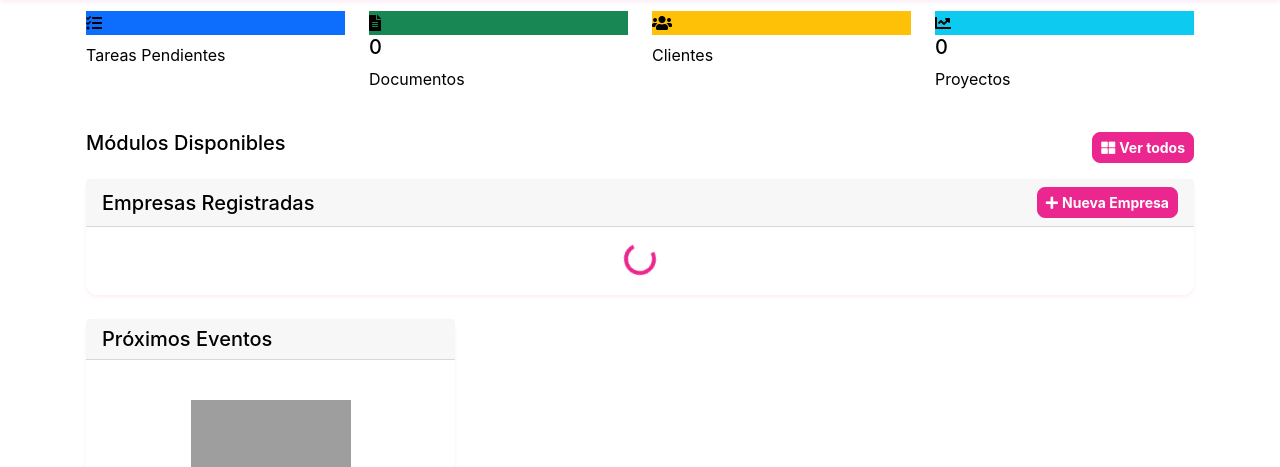
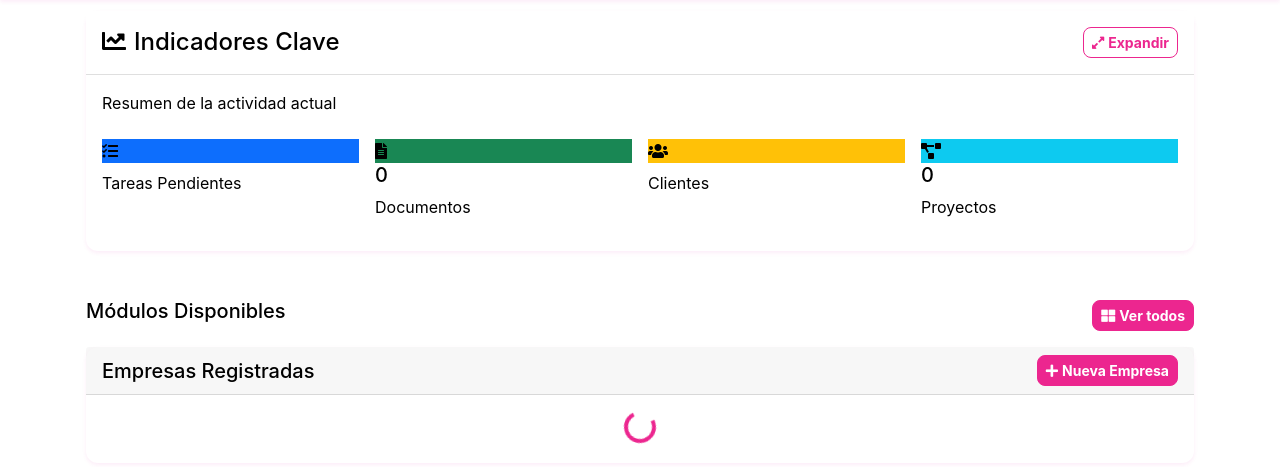
Before and after one commit to Kmylosky83/AppWebStratekaz, a Flask app: template app/templates/dashboard/profesional.html in a window 1280 px wide. Shown: the part 64-531 px from the top of the page. Run offline with Flask 3, Linux system fonts and the light colour scheme; the template is opened without the code that fills it, so the values that code supplies are empty; some libraries are stand-ins or nearby versions; grey boxes are pictures that could not be loaded.

Commit message:
tarjetas de indicadores

```diff
--- a/app/templates/dashboard/profesional.html
+++ b/app/templates/dashboard/profesional.html
@@ -4,9 +4,22 @@
 
 {% block content %}
 <div class="dashboard-container">
-    <!-- Tarjetas de estadísticas -->
-    <div class="row mb-4">
-        <div class="col-md-3 col-sm-6 mb-4 mb-md-0">
+    <!-- Sección de indicadores clave -->
+    <section id="indicadores" class="dashboard-section mb-5">
+        <div class="card shadow-sm">
+            <div class="card-header bg-white d-flex justify-content-between align-items-center py-3">
+                <h4 class="section-title mb-0"><i class="fas fa-chart-line me-2"></i>Indicadores Clave</h4>
+                <div>
+                    <a href="#" class="btn btn-sm btn-outline-primary">
+                        <i class="fas fa-expand-alt me-1"></i>Expandir
+                    </a>
+                </div>
+            </div>
+            <div class="card-body">
+                <p class="section-subtitle mb-4">Resumen de la actividad actual</p>
+
+                <div class="row g-3">
+                    <div class="col-md-3 col-sm-6">
                         <div class="stats-card">
                             <div class="stats-card-body">
                                 <div class="stats-card-icon bg-primary">
@@ -32,6 +45,7 @@
                             </div>
                         </div>
                     </div>
+
                     <div class="col-md-3 col-sm-6 mb-4 mb-md-0">
                         <div class="stats-card">
                             <div class="stats-card-body">
@@ -45,11 +59,12 @@
                             </div>
                         </div>
                     </div>
+
                     <div class="col-md-3 col-sm-6">
                         <div class="stats-card">
                             <div class="stats-card-body">
                                 <div class="stats-card-icon bg-info">
-                        <i class="fas fa-chart-line"></i>
+                                    <i class="fas fa-project-diagram"></i>
                                 </div>
                                 <div class="stats-card-content">
                                     <h5 class="stats-card-title">0</h5>
@@ -59,6 +74,11 @@
                         </div>
                     </div>
                 </div>
+            </div>
+        </div>
+    </div>
+</section>
+
 
 
         <!-- Módulos disponibles -->
```
Lines whose indentation alone changed are shown as unchanged.
